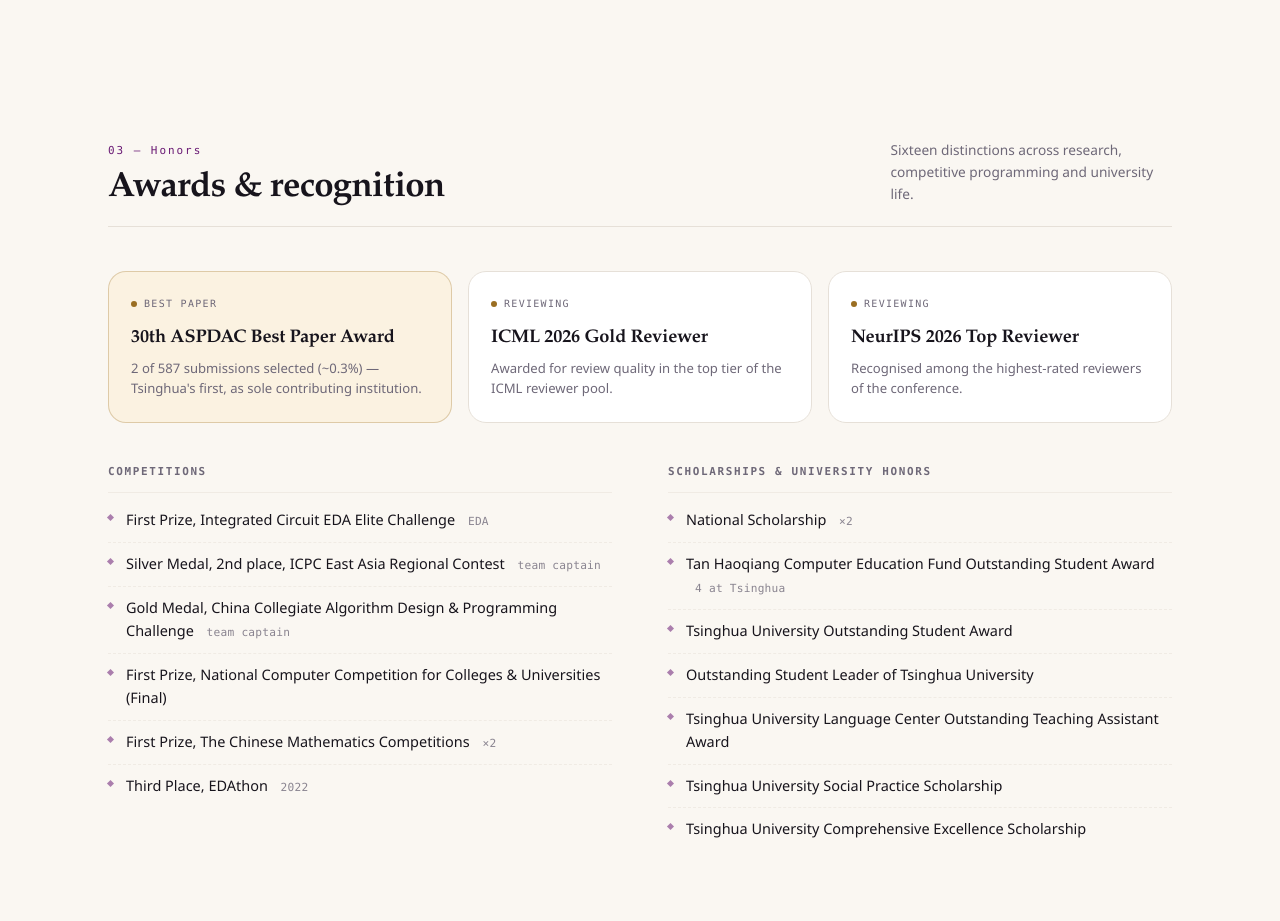
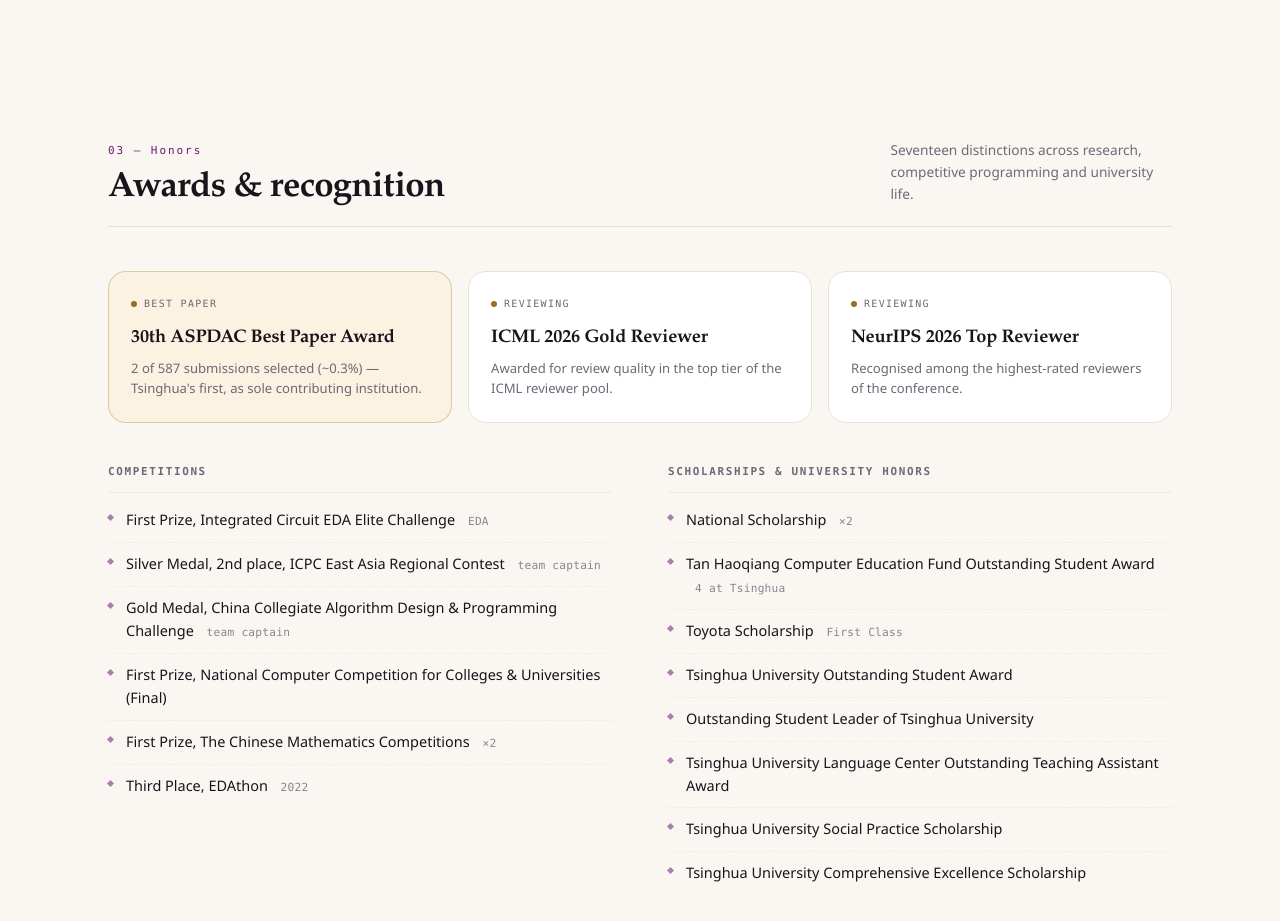
Before and after one commit to CBYFTS/CBYFTS.github.io, a plain HTML site: page index.html in a window 1280 px wide. Shown: the part 3960-4881 px from the top of the page. Drawn offline with Linux system fonts and the light colour scheme.

Commit message:
Add files via upload

```diff
--- a/index.html
+++ b/index.html
@@ -1736,7 +1736,7 @@ html[data-theme="dark"] .chip[aria-pressed="true"] { color: #14101A; }
         <span class="sec-num">03 — Honors</span>
         <h2 class="sec-title">Awards &amp; recognition</h2>
       </div>
-      <p class="sec-note">Sixteen distinctions across research, competitive programming and university life.</p>
+      <p class="sec-note">Seventeen distinctions across research, competitive programming and university life.</p>
     </div>
 
     <div class="tiles">
@@ -1775,6 +1775,7 @@ html[data-theme="dark"] .chip[aria-pressed="true"] { color: #14101A; }
         <ul class="aw-list">
           <li>National Scholarship <em>×2</em></li>
           <li>Tan Haoqiang Computer Education Fund Outstanding Student Award <em>4 at Tsinghua</em></li>
+          <li>Toyota Scholarship <em>First Class</em></li>
           <li>Tsinghua University Outstanding Student Award</li>
           <li>Outstanding Student Leader of Tsinghua University</li>
           <li>Tsinghua University Language Center Outstanding Teaching Assistant Award</li>
@@ -1992,7 +1993,8 @@ html[data-theme="dark"] .chip[aria-pressed="true"] { color: #14101A; }
         "30th ASPDAC Best Paper Award",
         "ICML 2026 Gold Reviewer Award",
         "NeurIPS 2026 Top Reviewer",
-        "National Scholarship"
+        "National Scholarship",
+        "Toyota Scholarship (First Class)"
       ],
       "subjectOf": [
         { "@id": "#paper-implicit-dense-sketching" },
```
